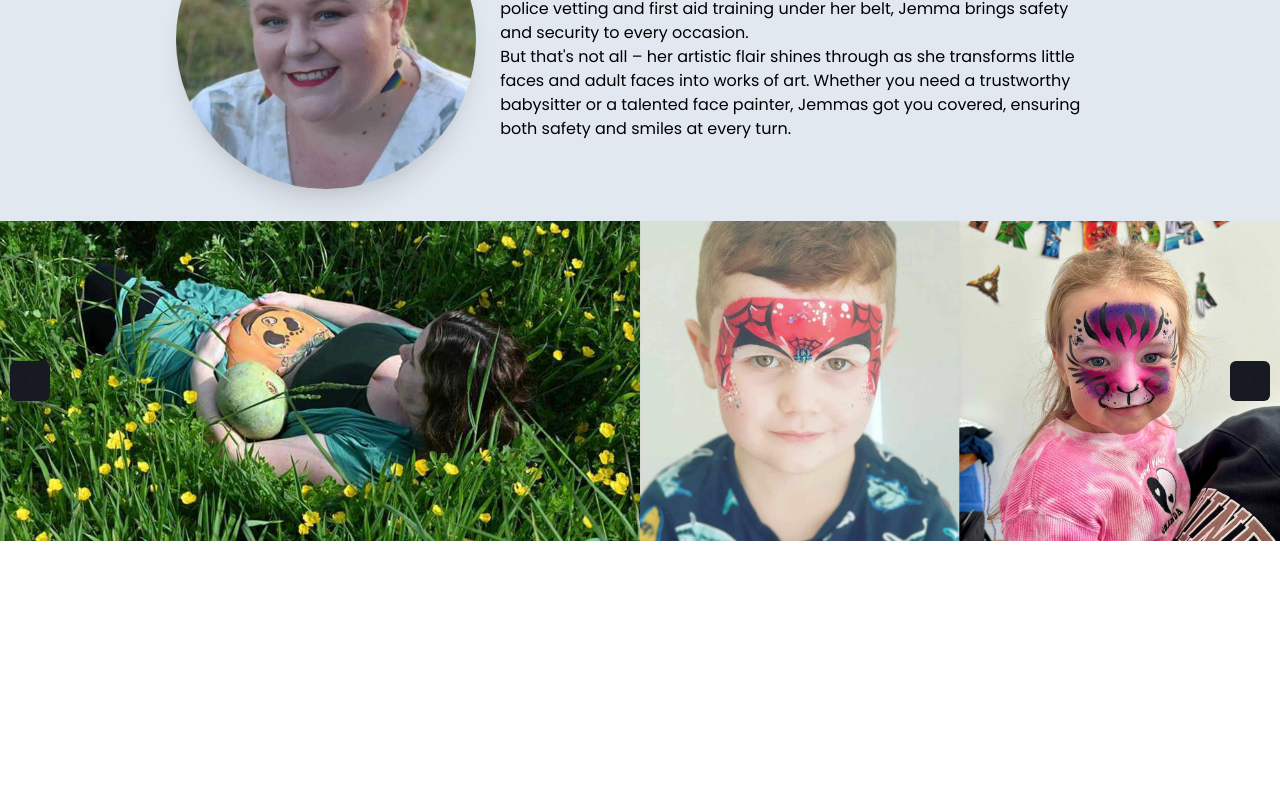
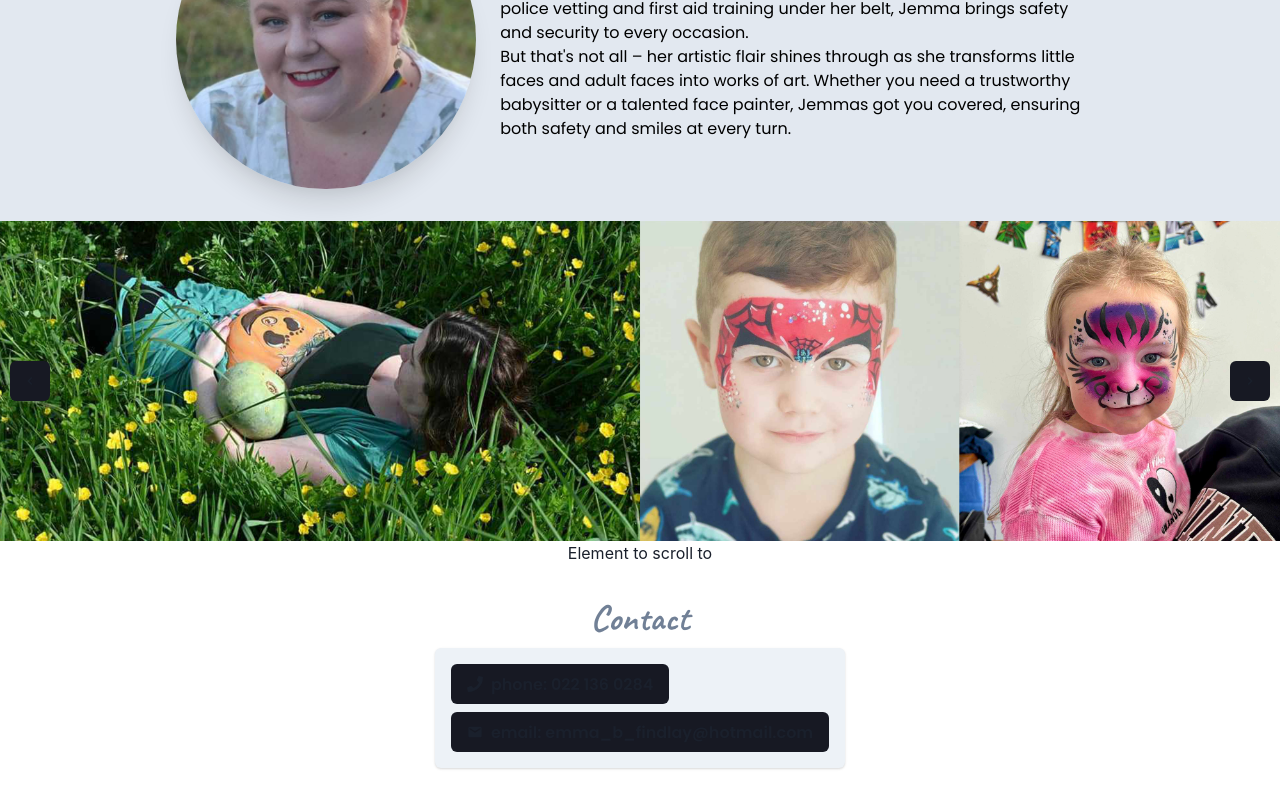
Before and after one commit to HannahBeattie/spirit, a Next.js app: page / in a window 1280 px wide. Shown: the part 1406-2206 px from the top of the page. Before the commit the page ends 1947 px from the top, so only its background shows below. Built offline with nearby package versions, Linux system fonts and the light colour scheme; a web font is replaced by a local one.

Commit message:
add contact page

```diff
--- /dev/null
+++ b/src/app/base/CoppyToClipboard.js
@@ -0,0 +1,40 @@
+'use client'
+import React from 'react'
+import { Button, HStack, Text, useToast } from '@chakra-ui/react'
+import { FaPhone } from 'react-icons/fa'
+
+function CopyToClipboardButton() {
+	const toast = useToast()
+
+	const phoneNumber = '022 136 0284'
+
+	const copyToClipboard = async () => {
+		try {
+			await navigator.clipboard.writeText(phoneNumber)
+			toast({
+				description: 'Phone number copied to clipboard.',
+				status: 'success',
+				duration: 2000,
+				isClosable: true,
+			})
+		} catch (err) {
+			toast({
+				title: 'Error',
+				description: 'Failed to copy phone number.',
+				status: 'error',
+				duration: 2000,
+				isClosable: true,
+			})
+		}
+	}
+
+	return (
+		<Button bg={'gray.900'} _hover={{ bg: 'gray.700' }} onClick={copyToClipboard}>
+			<HStack>
+				<FaPhone /> <Text fontFamily={'poppins'}>phone: {phoneNumber}</Text>
+			</HStack>
+		</Button>
+	)
+}
+
+export default CopyToClipboardButton
--- a/src/app/base/components/InfinateScroll.js
+++ b/src/app/base/components/InfinateScroll.js
@@ -49,7 +49,7 @@ function InfiniteCarousel() {
 	// }, [])
 
 	return (
-		<Box position='relative' width='100%' overflow='hidden'>
+		<Box position='relative' width='100%' overflow='hidden' zIndex={0}>
 			<IconButton
 				aria-label='Previous image'
 				icon={<ChevronLeftIcon />}
--- /dev/null
+++ b/src/app/base/components/content/Contact.js
@@ -0,0 +1,35 @@
+import { Button, Card, HStack, Heading, IconButton, Text, VStack } from '@chakra-ui/react'
+import React from 'react'
+import { FaPhone } from 'react-icons/fa'
+import { MdEmail } from 'react-icons/md'
+import StyledNextLink from '../../StyledNextLink'
+import Link from 'next/link'
+import CopyToClipboardButton from '../../CoppyToClipboard'
+
+function Contact() {
+	return (
+		<VStack py={{ lg: 8 }}>
+			<Heading fontSize={{ base: '3xl', lg: '4xl' }} fontFamily={'Caveat'} color={'gray.500'}>
+				Contact
+			</Heading>
+
+			<Card p={4} bg={'gray.100'} color='white'>
+				<VStack alignItems={'start'} flex={1}>
+					<CopyToClipboardButton />
+					<Link href={'mailto:emma_b_findlay@hotmail.com'} legacyBehavior>
+						<Button bg={'gray.900'} _hover={{ bg: 'gray.700' }}>
+							<HStack>
+								<MdEmail />
+								<Text fontFamily={'poppins'}>
+									email: emma_b_findlay@hotmail.com
+								</Text>
+							</HStack>
+						</Button>
+					</Link>
+				</VStack>
+			</Card>
+		</VStack>
+	)
+}
+
+export default Contact
--- a/src/app/layout.js
+++ b/src/app/layout.js
@@ -1,6 +1,6 @@
 import { VStack } from '@chakra-ui/react'
+import Header from './base/components/Header'
 import './globals.css'
-import Header from './base/components/Header'
 import { Providers } from './providers'
 
 export const metadata = {
@@ -24,6 +24,7 @@ export default function RootLayout({ children }) {
 						overflow={'hidden'}
 					>
 						<Header />
+
 						{children}
 					</VStack>
 				</Providers>
--- a/src/app/page.js
+++ b/src/app/page.js
@@ -1,19 +1,65 @@
-import { VStack } from '@chakra-ui/react'
+'use client'
+import { useRef, useCallback, useState, useEffect } from 'react'
+import { VStack, IconButton, Button, Tooltip, Text, HStack } from '@chakra-ui/react'
+import { FaDownLong } from 'react-icons/fa6'
+import Contact from './base/components/content/Contact'
 import Hero from './base/components/Hero'
 import Intro from './base/components/Intro'
 import About from './base/components/About'
-import Carousel from './base/components/Carousel'
 import InfiniteCarousel from './base/components/InfinateScroll'
 
 export default function Home() {
-	// return null
+	const myRef = useRef(null)
+	const [isVisible, setIsVisible] = useState(true)
+
+	const executeScroll = useCallback(() => {
+		myRef.current?.scrollIntoView({ behavior: 'smooth' })
+	}, [])
+
+	useEffect(() => {
+		const checkIfBottom = () => {
+			// Calculate if the user is at the bottom of the page
+			if (window.innerHeight + window.scrollY >= document.body.offsetHeight) {
+				setIsVisible(false) // Hide button
+			} else {
+				setIsVisible(true) // Show button
+			}
+		}
+
+		window.addEventListener('scroll', checkIfBottom)
+
+		return () => {
+			window.removeEventListener('scroll', checkIfBottom)
+		}
+	}, [])
+
 	return (
 		<VStack as={'main'} maxW={'100%vw'} overflow={'hidden'} spacing={0}>
 			<Hero />
 			<Intro />
 			<About />
-			{/* <Carousel /> */}
+			{isVisible && (
+				<Button
+					zIndex={2}
+					position={'fixed'}
+					bottom={8}
+					right={4}
+					bg={'gray.900'}
+					_hover={{ bg: 'gray.700' }}
+					color={'white'}
+					onClick={executeScroll}
+					fontFamily={'Caveat'}
+				>
+					<HStack>
+						<Text>Contact</Text>
+						<FaDownLong color='white' />
+					</HStack>
+				</Button>
+			)}
 			<InfiniteCarousel />
+			{/* Element to scroll to */}
+			<div ref={myRef}>Element to scroll to</div>
+			<Contact />
 		</VStack>
 	)
 }
```
Also changed, not shown: src/app/base/components/About.js (+1 -15 lines), src/app/base/components/Header.js (+3 -2 lines).
